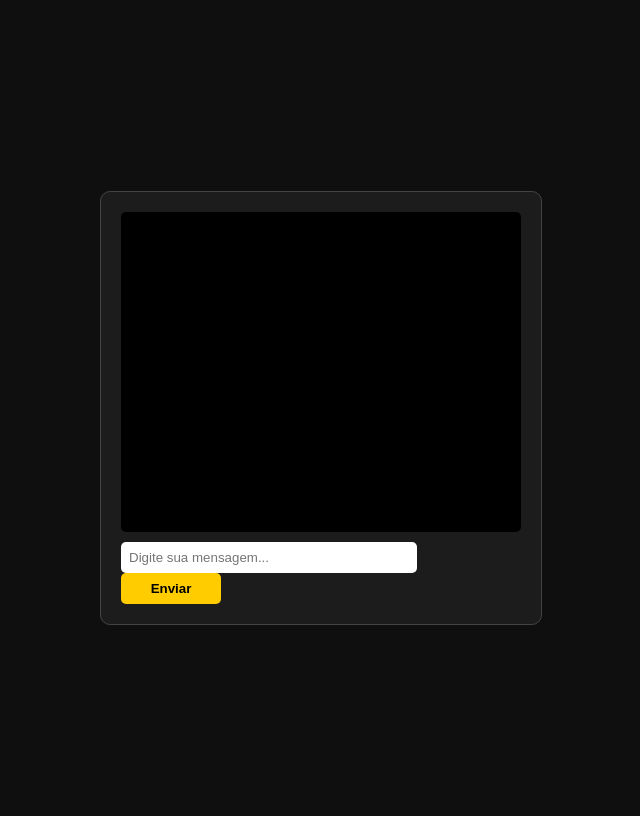
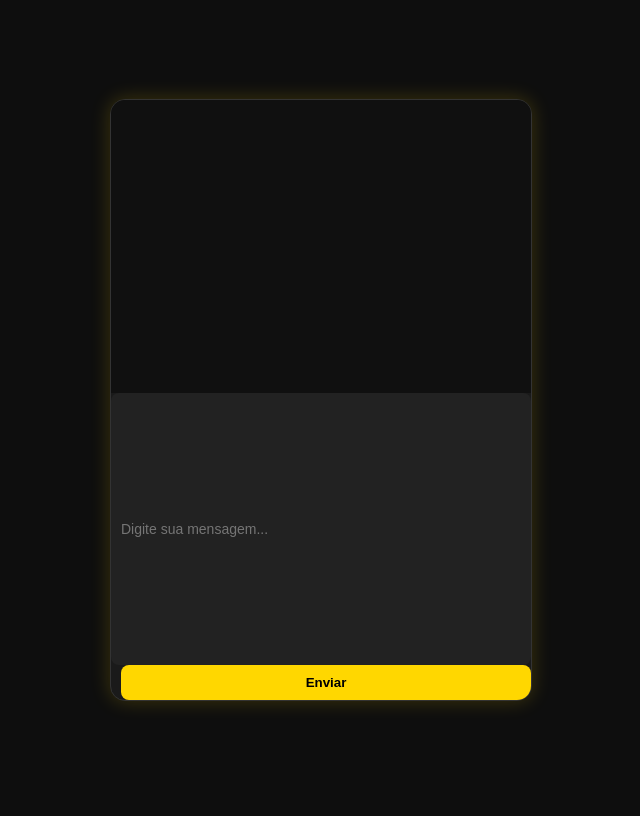
Before and after one commit to NatanSousa16/Furia-ChatBot, a Flask app: page / in a window 1280 px wide. Shown: the whole page, without its empty margins (319-959 px from the left). After the commit the page ends 707 px from the top, so only its background shows below. Run offline with Flask 3, Linux system fonts and the light colour scheme.

Commit message:
Melhoria no CSS

```diff
--- a/static/style.css
+++ b/static/style.css
@@ -1,6 +1,8 @@
 body {
-    font-family: Arial, sans-serif;
-    background-color: #0f0f0f;
+    margin: 0;
+    padding: 0;
+    background-color: #0e0e0e;
+    font-family: 'Segoe UI', Tahoma, Geneva, Verdana, sans-serif;
     color: #fff;
     display: flex;
     justify-content: center;
@@ -9,35 +11,102 @@
 }
 
 .chat-container {
-    background: #1c1c1c;
-    border: 1px solid #444;
-    padding: 20px;
-    border-radius: 10px;
-    width: 400px;
+    display: flex;
+    flex-direction: column;
+    justify-content: space-between;
+    background: #1a1a1a;
+    border: 1px solid #333;
+    border-radius: 15px;
+    box-shadow: 0 0 20px rgba(255, 215, 0, 0.2);
+    width: 420px;
+    height: 600px;
+    overflow: hidden;
+    position: relative;
+}
+
+.header {
+    background-color: #111;
+    color: #FFD700;
+    text-align: center;
+    padding: 15px;
+    font-size: 1.2rem;
+    font-weight: bold;
+    border-bottom: 1px solid #333;
 }
 
 .chat-box {
-    background: #000;
-    height: 300px;
+    flex: 1;
+    padding: 20px;
     overflow-y: auto;
-    padding: 10px;
-    border-radius: 5px;
-    margin-bottom: 10px;
+    display: flex;
+    flex-direction: column;
+    gap: 12px;
+    background-color: #101010;
+}
+
+/* Bolhas de mensagens */
+.message {
+    max-width: 80%;
+    padding: 12px 15px;
+    border-radius: 10px;
+    font-size: 14px;
+    line-height: 1.5;
+    white-space: pre-wrap;
+    word-wrap: break-word;
+}
+
+.user {
+    align-self: flex-end;
+    background-color: #FFD700;
+    color: #000;
+}
+
+.bot {
+    align-self: flex-start;
+    background-color: #222;
+    border: 1px solid #FFD700;
+}
+
+/* Área de input */
+.input-area {
+    display: flex;
+    padding: 15px;
+    background-color: #111;
+    border-top: 1px solid #333;
 }
 
 input[type="text"] {
-    width: 70%;
-    padding: 8px;
+    flex: 1;
+    padding: 10px;
+    border-radius: 8px;
     border: none;
-    border-radius: 5px;
+    background-color: #222;
+    color: #fff;
+    font-size: 14px;
 }
 
 button {
-    width: 25%;
-    padding: 8px;
-    background-color: #FFCC00;
+    margin-left: 10px;
+    background-color: #FFD700;
+    color: #000;
+    font-weight: bold;
     border: none;
-    border-radius: 5px;
-    font-weight: bold;
-    color: #000;
+    border-radius: 8px;
+    padding: 10px 16px;
+    cursor: pointer;
+    transition: background 0.2s ease;
 }
+
+button:hover {
+    background-color: #e6c200;
+}
+
+/* Scrollbar customizada */
+.chat-box::-webkit-scrollbar {
+    width: 8px;
+}
+
+.chat-box::-webkit-scrollbar-thumb {
+    background-color: #FFD700;
+    border-radius: 10px;
+}
```
